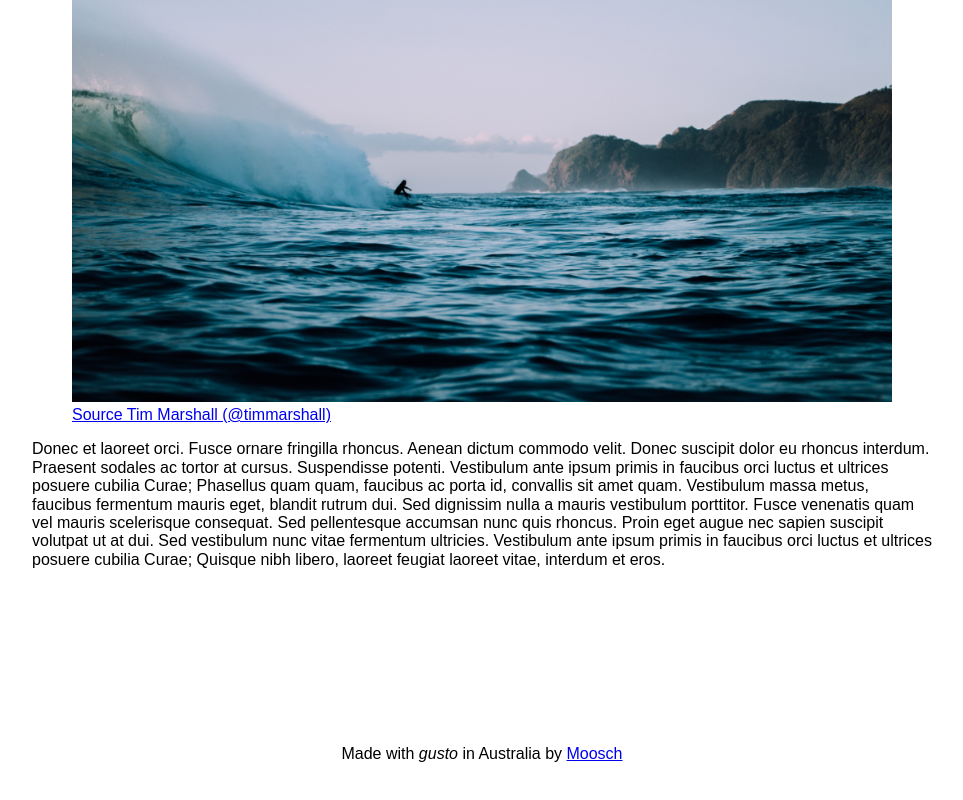
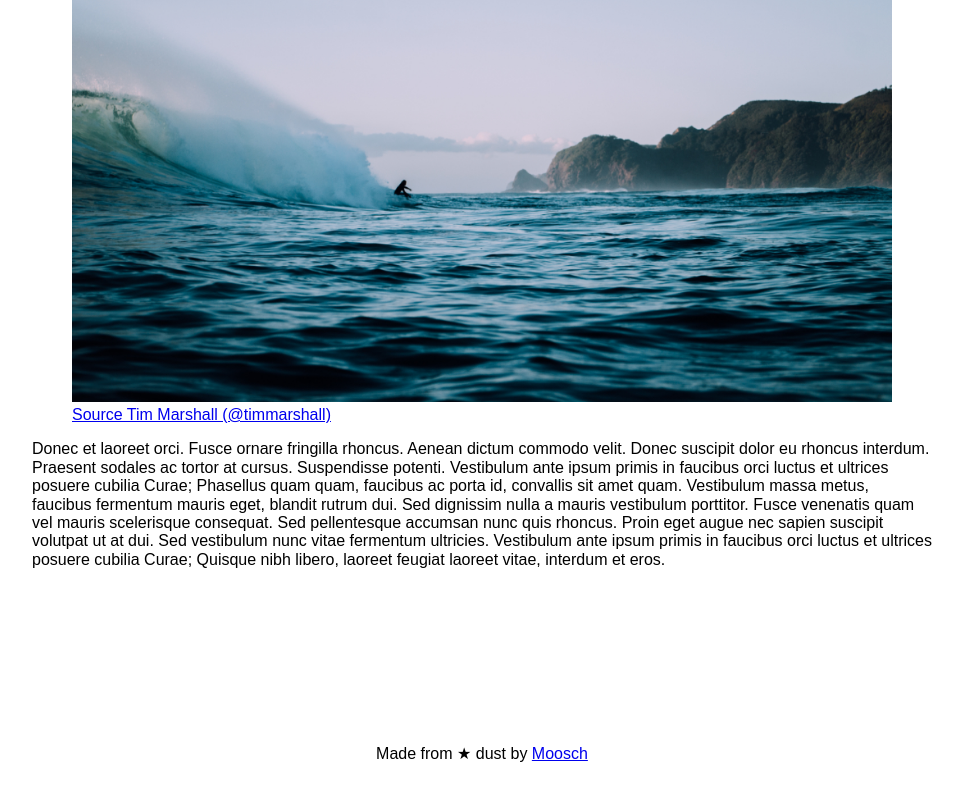
Before and after one commit to moosch/petite-page-progress, a plain HTML site: page basic.html in a window 1280 px wide. Shown: the part 2605-3405 px from the top of the page, without its empty margins (158-1121 px from the left). Drawn offline with Linux system fonts and the light colour scheme.

Commit message:
updated footers

```diff
--- a/basic.html
+++ b/basic.html
@@ -84,7 +84,7 @@
 
 	<footer>
 
-		<div class="text-center">Made with <em>gusto</em> in Australia by <a href="http://mooschmedia.com">Moosch</a></div>
+		<div class="text-center">Made from &#9733; dust by <a href="http://mooschmedia.com">Moosch</a></div>
 
 	</footer>
 
```
Also changed, not shown: index.html (+1 -1 lines), within-container.html (+1 -1 lines).
